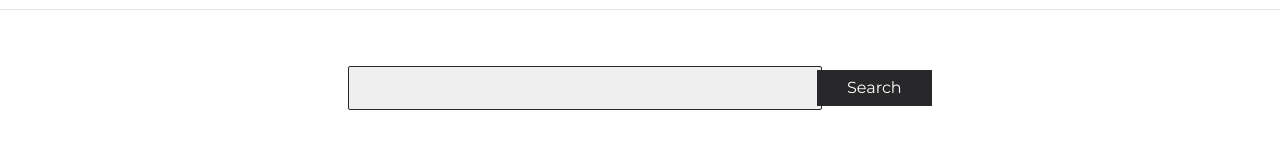
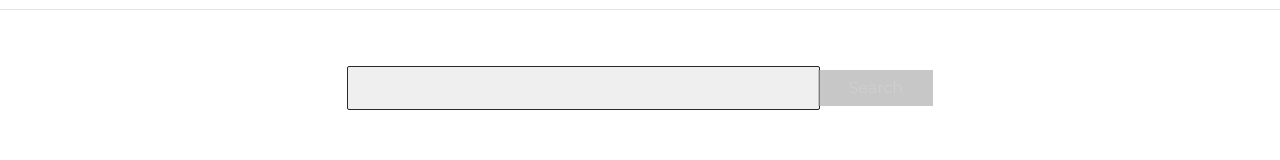
Before and after one commit to beattris/Ng-Store, an Angular app: page / in a window 1280 px wide. Shown: the part 142-302 px from the top of the page. Built offline with nearby package versions, Linux system fonts and the light colour scheme.

Commit message:
used ngClass to add dynamic classes to the search btn

```diff
--- a/src/app/container/search/search.component.css
+++ b/src/app/container/search/search.component.css
@@ -21,10 +21,20 @@
 .btn-search {
   padding: 6px 30px;
   background-color: #28282b;
-  margin-left: -5px;
+  margin-left: -1px;
   margin-top: -3px;
   border-radius: 0px;
   color: #fff;
+}
+
+.btn-search-disabled {
+  padding: 6px 30px;
+  background-color: #aaa;
+  margin-left: -2px;
+  margin-top: -3px;
+  color: #b8b4b4;
+  border-radius: 0px;
+  cursor: not-allowed;
 }
 
 .ekart-search-result-for {
--- a/src/app/container/search/search.component.html
+++ b/src/app/container/search/search.component.html
@@ -1,6 +1,6 @@
 <div class="ekart--search--product">
   <input type="text" class="ekart-search-product-input" [(ngModel)]="searchText" />
-  <button class="btn btn-search">Search</button>
+  <button [ngClass]="{'btn' : true, 'btn-search': searchText, 'btn-search-disabled': !searchText }" [disabled]="!searchText">Search</button>
 </div>
 <div class="ekart-search-result-for">
   <p *ngIf="searchText != ''"><strong>Search result for: </strong>{{ searchText }}</p>
```
